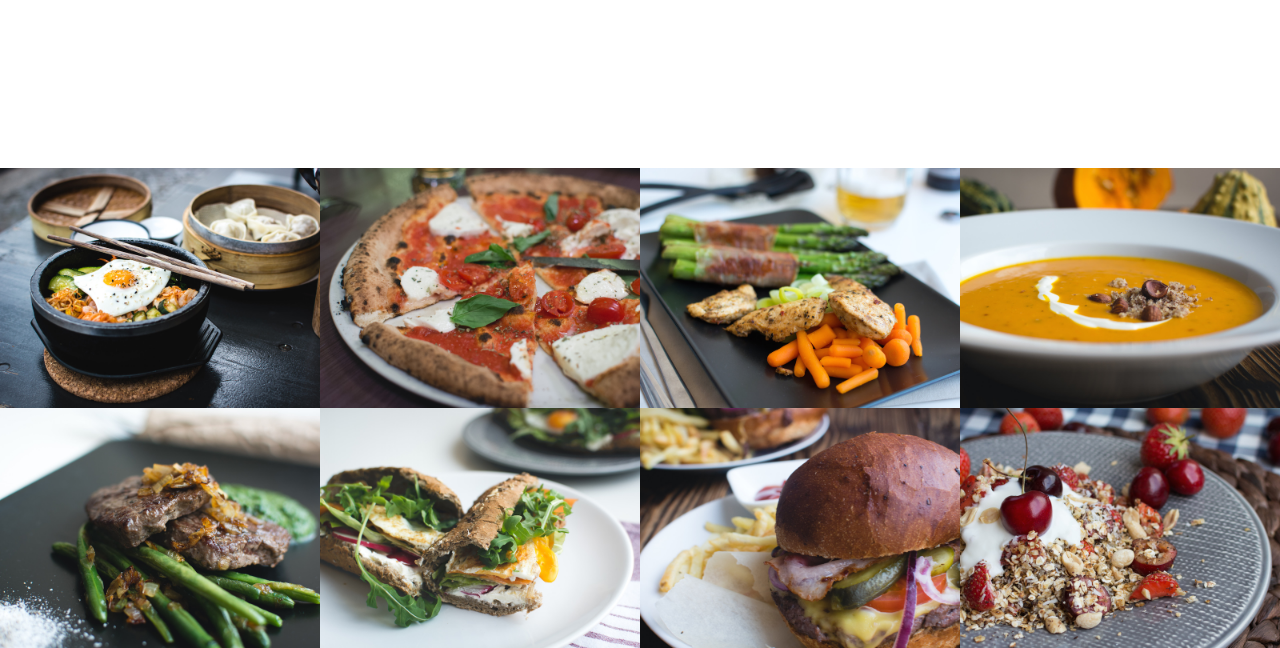
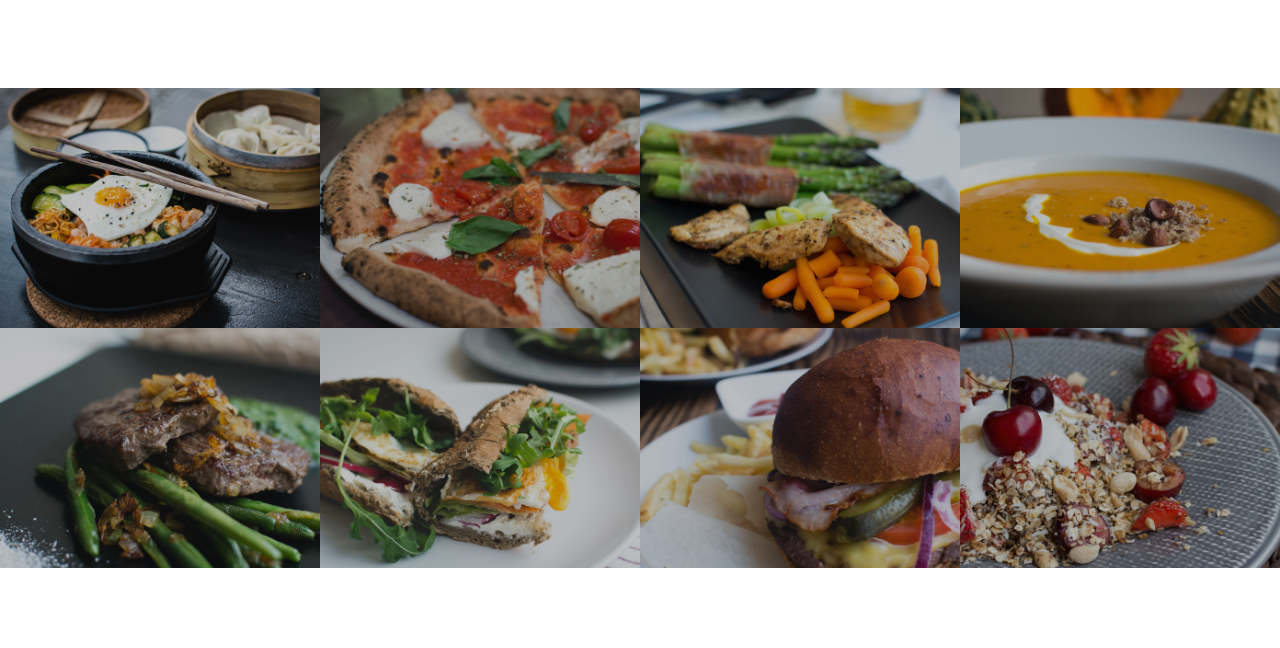
Before and after one commit to EricOlaf/Omnifood, a plain HTML site: page index.html in a window 1280 px wide. Shown: the part 1476-2124 px from the top of the page. After the commit the page ends 2044 px from the top, so only its background shows below. Drawn offline with nearby package versions, Linux system fonts and the light colour scheme.

Commit message:
finished meals photo transitions

```diff
--- a/resources/css/style.css
+++ b/resources/css/style.css
@@ -202,6 +202,10 @@ nav{
 
 /* ---------- BODY ---------- */
 
+.section-meals {
+    padding: 0;
+}
+
 .meals-showcase{
     list-style: none;
     width: 100%;
@@ -216,9 +220,19 @@ nav{
 .meal-photo {
     width: 100%;
     margin: 0;
+    overflow: hidden;
+    background-color: #000;
 }
 
 .meal-photo img {
+    opacity: 0.75;
     width: 100%;
     height: auto;
+    transform: scale(1.15);
+    transition: transform 0.5s, opacity 0.5s;
 }
+
+.meal-photo img:hover{
+    transform: scale(1.03);
+    opacity: 1;
+}
```
